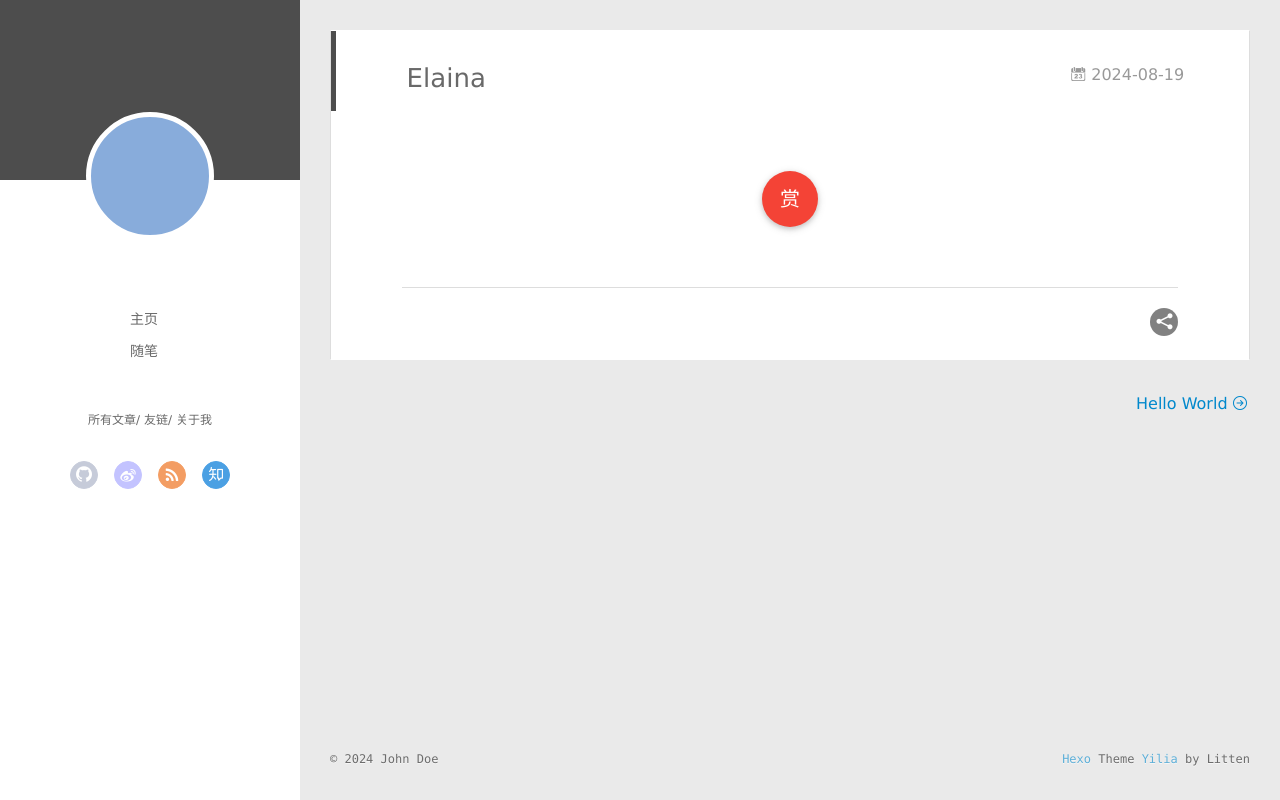
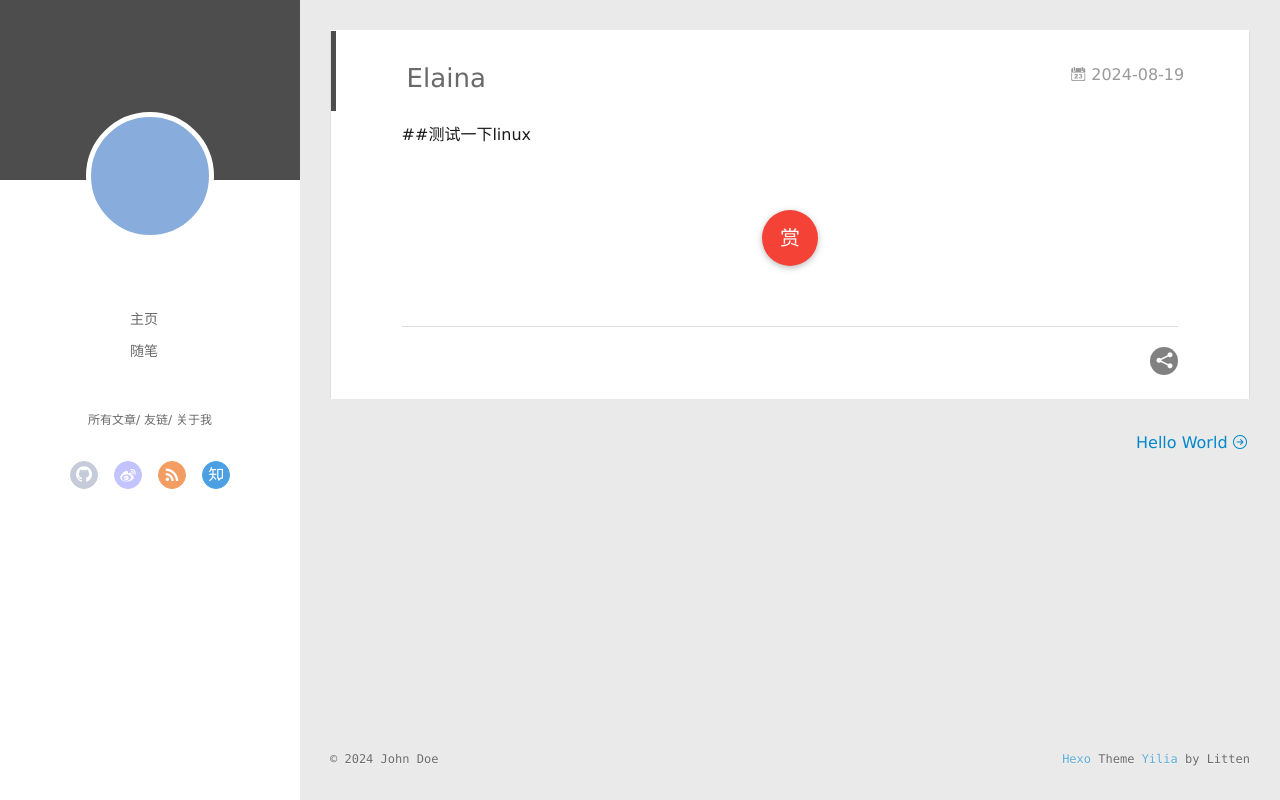
Before and after one commit to GreyWitchElaina/GreyWitchElaina.github.io, a plain HTML site: page 2024/08/19/Elaina/index.html in a window 1280 px wide. Drawn offline with Linux system fonts and the light colour scheme; no server answers.

Commit message:
Site updated: 2024-08-19 16:35:29

```diff
--- a/2024/08/19/Elaina/index.html
+++ b/2024/08/19/Elaina/index.html
@@ -8,13 +8,15 @@
   <link rel="dns-prefetch" href="http://example.com">
   <title>Elaina | Hexo</title>
   <meta name="viewport" content="width=device-width, initial-scale=1, maximum-scale=1">
-  <meta property="og:type" content="article">
+  <meta name="description" content="##测试一下linux">
+<meta property="og:type" content="article">
 <meta property="og:title" content="Elaina">
 <meta property="og:url" content="http://example.com/2024/08/19/Elaina/index.html">
 <meta property="og:site_name" content="Hexo">
+<meta property="og:description" content="##测试一下linux">
 <meta property="og:locale" content="en_US">
 <meta property="article:published_time" content="2024-08-19T08:15:25.000Z">
-<meta property="article:modified_time" content="2024-08-19T08:15:25.490Z">
+<meta property="article:modified_time" content="2024-08-19T08:34:58.818Z">
 <meta property="article:author" content="John Doe">
 <meta name="twitter:card" content="summary">
 
@@ -172,6 +174,7 @@
 
     <div class="article-entry" itemprop="articleBody">
 
+        <p>##测试一下linux</p>
 
 
 
```
Also changed, not shown: index.html (+1 -0 lines).
